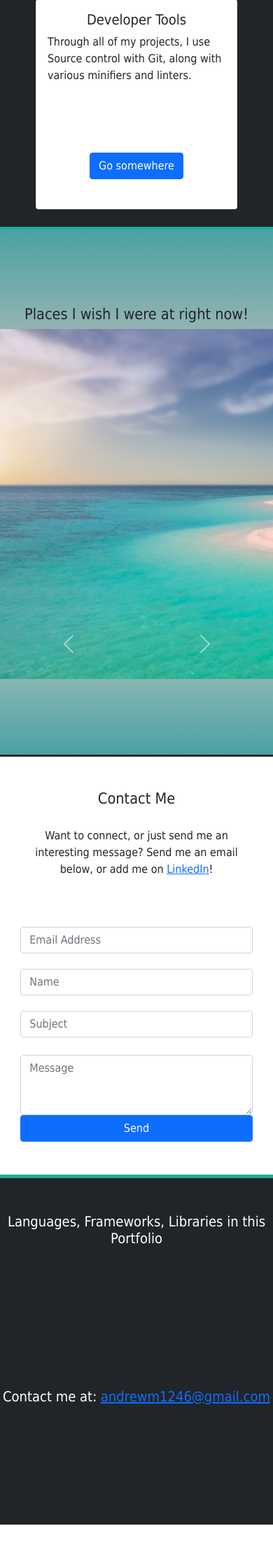
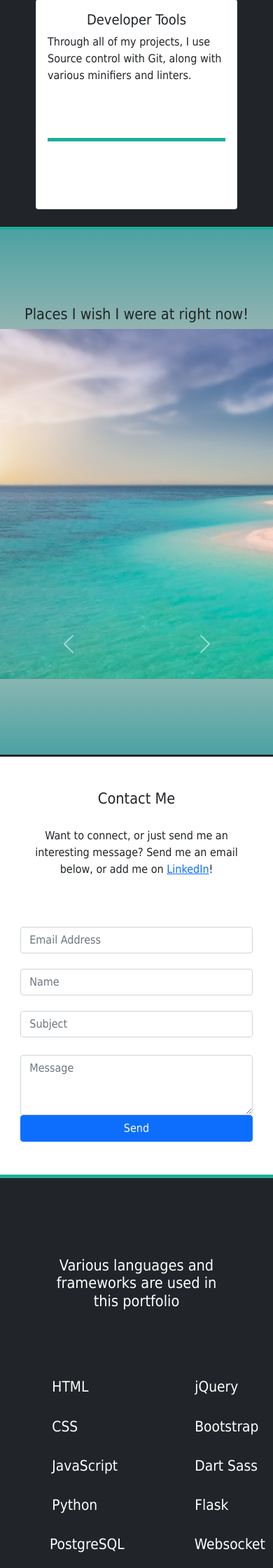
Before and after one commit to andrewM202/portfolio-website, a Flask app: page / in a window 390 px wide. Shown: the part 2960-5200 px from the top of the page at 70% size. Before the commit the page ends 5138 px from the top, so only its background shows below. Run offline with Flask 2, Linux system fonts and the light colour scheme; some libraries are stand-ins or nearby versions.

Commit message:
Added routes for other pages, redid footer

```diff
--- a/app.py
+++ b/app.py
@@ -11,6 +11,15 @@ app.config.from_object('config.DevelopmentConfig')
 import homepage
 app.register_blueprint(homepage.bp)
 
+import blog
+app.register_blueprint(blog.bp)
+
+import projects
+app.register_blueprint(projects.bp)
+
+import resume
+app.register_blueprint(resume.bp)
+
 socketio = SocketIO(app)
 
 if __name__ == "__main__":
--- a/static/css/styles.css
+++ b/static/css/styles.css
@@ -306,6 +306,55 @@ a.navbar-brand:hover {
   text-decoration: underline;
 }
 
+footer > div {
+  max-width: 88vw;
+  margin: 0 6vw;
+}
+
+footer ul {
+  width: 300px;
+  min-height: 100%;
+  height: auto;
+  max-height: 250px;
+  display: flex;
+  flex-direction: column;
+  flex-wrap: wrap;
+  margin-left: 100px;
+  margin-right: 250px;
+}
+
+footer ul li {
+  margin-top: 25px;
+  font-size: 1.3rem;
+  min-width: 100px;
+  margin-right: 100px;
+  list-style-type: none;
+}
+
+footer h4 {
+  min-height: 100%;
+  display: flex;
+  align-items: center;
+  min-width: 150px;
+  max-width: 200px;
+  text-align: center;
+}
+
+footer a {
+  color: white;
+  text-decoration: none;
+  border-bottom: 3px solid gray;
+}
+
+footer a:hover {
+  color: gray;
+}
+
+footer h5 {
+  margin-bottom: 50px;
+  margin-top: 50px;
+}
+
 @media (max-width: 1400px) {
   .jumbo-container {
     flex-direction: column;
@@ -321,11 +370,38 @@ a.navbar-brand:hover {
     width: 65vw;
     margin-left: 0;
   }
-}
-@media (max-width: 1400px) {
+
   .jumbotron,
 .mini-jumbotron {
     width: 85vw;
+  }
+}
+@media (max-width: 1000px) {
+  footer h4 {
+    min-width: 60vw;
+  }
+
+  footer ul {
+    height: auto;
+    min-height: 100%;
+    max-height: 300px;
+    width: 80vw;
+    min-width: 0;
+    margin-right: 0;
+    margin-left: 0;
+    display: flex;
+    justify-content: center;
+    align-items: center;
+    flex-wrap: wrap;
+  }
+
+  footer h5 {
+    margin-top: 350px;
+    margin-bottom: 100px;
+  }
+
+  footer {
+    height: auto;
   }
 }
 @media (max-width: 500px) {
@@ -373,10 +449,6 @@ a.navbar-brand:hover {
   .jumbotron {
     height: 1200px;
   }
-
-  table {
-    display: none;
-  }
 }
 
 /*# sourceMappingURL=styles.css.map */
--- a/templates/index.html
+++ b/templates/index.html
@@ -58,13 +58,13 @@
           <a class="nav-link active text-white" aria-current="page" href="#">Home</a>
         </li>
         <li class="nav-item">
-          <a class="nav-link text-white" href="#">Projects</a>
+          <a class="nav-link text-white" href="/projects">Projects</a>
         </li>
         <li class="nav-item">
-          <a class="nav-link text-white" href="#">Resume</a>
+          <a class="nav-link text-white" href="/resume">Resume</a>
         </li>
         <li class="nav-item">
-          <a class="nav-link text-white" href="#">Blog</a>
+          <a class="nav-link text-white" href="/blog">Blog</a>
         </li>
       </ul>
     </div>
@@ -104,22 +104,22 @@
         <div class="card box" style="width: 18rem;">
           <div class="card-body d-flex flex-column">
             <h5 class="card-title text-center">Languages</h5>
-            <p class="card-text">I have used a variety of languages, including HTML, CSS, JavaScript, Python, PostgreSQL, MSSQL, and limited amounts of Java and XML.</p>
-            <a href="#" class="btn btn-primary align-self-center">Go somewhere</a>
+            <p class="card-text blue-bd-bottom">I have used a variety of languages, including HTML, CSS, JavaScript, Python, PostgreSQL, MSSQL, and limited amounts of Java and XML.</p>
+            <!--<a href="#" class="btn btn-primary align-self-center">Go somewhere</a>-->
           </div>
         </div>
        <div class="card box" style="width: 18rem;">
           <div class="card-body d-flex flex-column">
             <h5 class="card-title text-center">Frameworks - Libraries</h5>
-            <p class="card-text">I have used Flask, Bootstrap, jQuery, Dart Sass, and WebSocket in various projects.</p>
-            <a href="#" class="btn btn-primary align-self-center">Go somewhere</a>
+            <p class="card-text blue-bd-bottom">I have used Flask, Bootstrap, jQuery, Dart Sass, and WebSocket in various projects.</p>
+            <!--<a href="#" class="btn btn-primary align-self-center">Go somewhere</a>-->
           </div>
         </div>
         <div class="card box" style="width: 18rem;">
           <div class="card-body d-flex flex-column">
             <h5 class="card-title text-center">Developer Tools</h5>
-            <p class="card-text">Through all of my projects, I use Source control with Git, along with various minifiers and linters.</p>
-            <a href="#" class="btn btn-primary align-self-center">Go somewhere</a>
+            <p class="card-text blue-bd-bottom">Through all of my projects, I use Source control with Git, along with various minifiers and linters.</p>
+            <!--<a href="#" class="btn btn-primary align-self-center">Go somewhere</a>-->
           </div>
         </div>
     </section>
@@ -179,35 +179,21 @@
 </main>
 
 <footer class="vh-18 minh-500 vw-100 d-flex flex-column align-items-center text-white dark blue-bd-top h-auto">
-    <div class="d-flex flex-row flex-wrap justify-content-around" style="width: 100vw; margin-bottom: 50px; height: 200px; margin-top: 50px;">
-        <table class="table">
-            <thead><h5 class="text-center">Languages, Frameworks, Libraries in this Portfolio</h5>
-                <tr class="text-center text-light">
-                  <th scope="col">HTML</th>
-                  <th scope="col">CSS</th>
-                  <th scope="col">JavaScript</th>
-                  <th scope="col">Python</th>
-                  <th scope="col">PostgreSQL</th>
-                </tr>
-                <tbody>
-                <tr class="text-center text-light">
-                    <td scope="row"></td>
-                    <td>Flask</td>
-                    <td>Flask-Social</td>
-                    <td>Flask-SocketIO</td>
-                    <td></td>
-                </tr>
-                <tr class="text-center text-light">
-                    <td scope="row"></td>
-                    <td>Bootstrap</td>
-                    <td>jQuery</td>
-                    <td>Dart Sass</td>
-                    <td></td>
-                </tr>
-                </tbody>
-          </thead>
-        </table>
+    <div class="d-flex flex-row flex-wrap justify-content-center align-items-center vw-100" style="margin-bottom: 50px; height: 200px; margin-top: 50px;">
+        <h4>Various languages and frameworks are used in this portfolio</h4>
+        <ul>
+            <li>HTML</li>
+            <li>CSS</li>
+            <li>JavaScript</li>
+            <li>Python</li>
+            <li>PostgreSQL</li>
+            <li>jQuery</li>
+            <li>Bootstrap</li>
+            <li>Dart Sass</li>
+            <li>Flask</li>
+            <li>Websocket</li>
+        </ul>
     </div>
-    <h5 class="text-center" style="margin-bottom: 50px;">Contact me at: <a href="mailto:andrewm1246@gmail.com">andrewm1246@gmail.com</a></h5>
+    <h5 class="text-center">Contact me at: <a href="mailto:andrewm1246@gmail.com">andrewm1246@gmail.com</a></h5>
 </footer>
 {% endblock %}
```
Also changed, not shown: static/css/sass.scss (+74 -7 lines), 1 other file.
